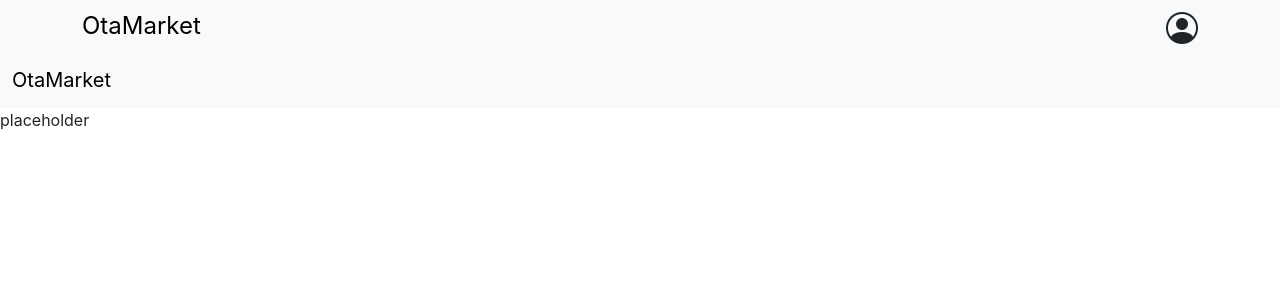
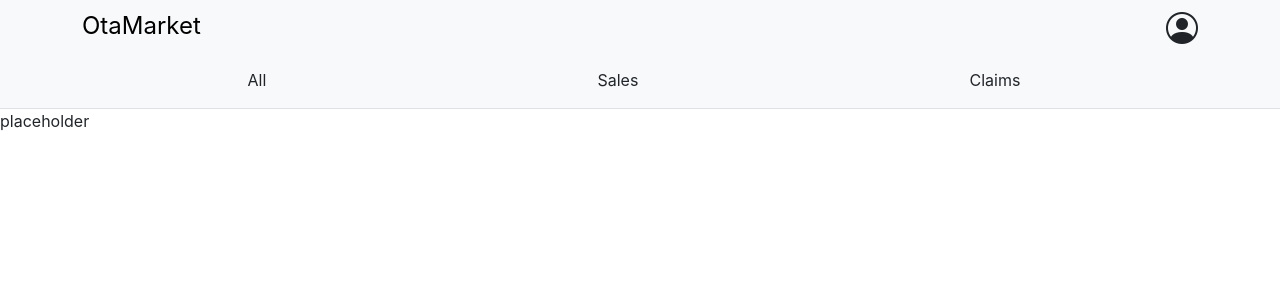
Before and after one commit to fravl/otamarket, a React (Create React App) app in the folder frontend/: page / in a window 1280 px wide. Shown: the top 300 px of the page. Built offline with nearby package versions, Linux system fonts and the light colour scheme.

Commit message:
implement static navbar

```diff
--- a/frontend/src/components/Navbar.tsx
+++ b/frontend/src/components/Navbar.tsx
@@ -1,11 +1,35 @@
-import React from "react";
-
 const Navbar = () => (
-    <nav className="navbar navbar-expand-lg navbar-light bg-light">
-        <div className="container-fluid">
-            <a className="navbar-brand" href="#">
-                OtaMarket
-            </a>
+    <nav className="navbar navbar-expand-lg navbar-light bg-light border-bottom">
+        <div className="container ">
+            <ul className="nav container d-flex justify-content-around align-items-center">
+                <li className="nav-item">
+                    <a
+                        href="#"
+                        className="nav-link link-dark px-2 active"
+                        aria-current="page"
+                    >
+                        All
+                    </a>
+                </li>
+                <li className="nav-item">
+                    <a
+                        href="#"
+                        className="nav-link link-dark px-2 active"
+                        aria-current="page"
+                    >
+                        Sales
+                    </a>
+                </li>
+                <li className="nav-item">
+                    <a
+                        href="#"
+                        className="nav-link link-dark px-2 active"
+                        aria-current="page"
+                    >
+                        Claims
+                    </a>
+                </li>
+            </ul>
         </div>
     </nav>
 );
```
